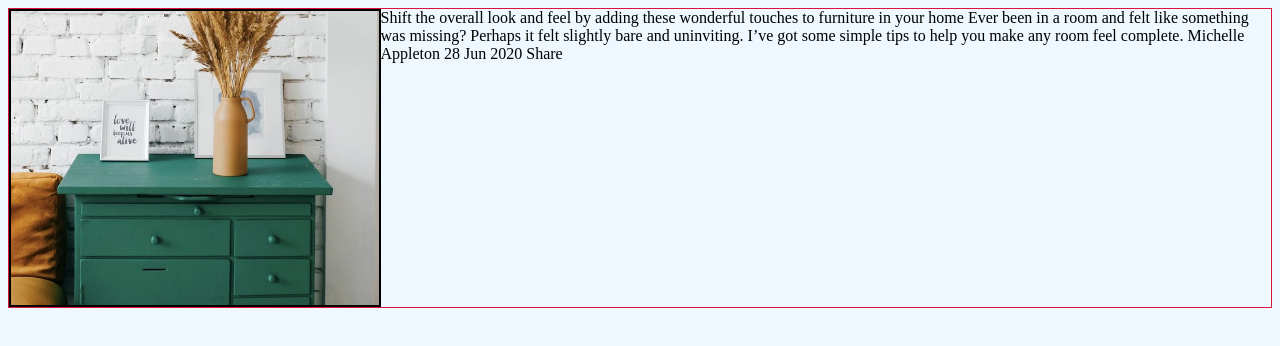
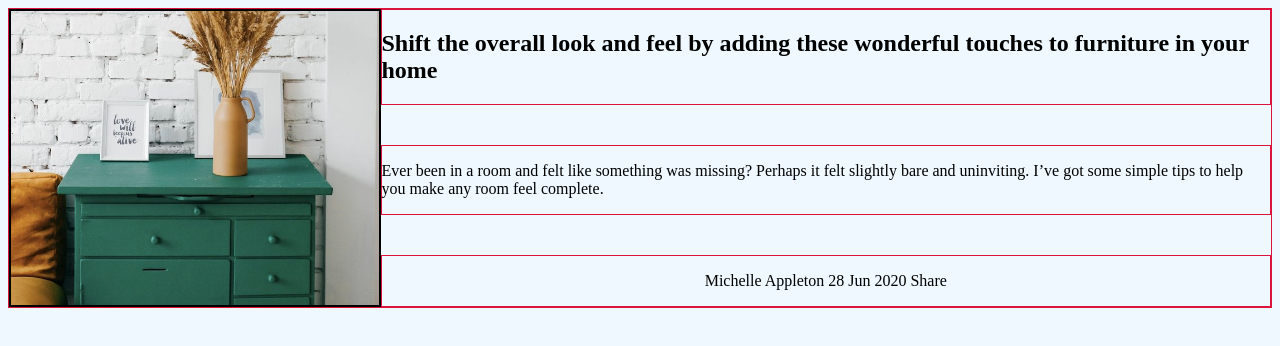
Before and after one commit to Stephen-Roach/Article-preview-component, a plain HTML site: page index.html in a window 1280 px wide. Drawn offline with Linux system fonts and the light colour scheme.

Commit message:
splits page in 2 container

```diff
--- a/index.html
+++ b/index.html
@@ -23,11 +23,22 @@
         <img class="img" src="./images/drawers.jpg" alt="Image of drawers" />
       </div>
       <div class="main-container-right">
-        Shift the overall look and feel by adding these wonderful touches to
-        furniture in your home Ever been in a room and felt like something was
-        missing? Perhaps it felt slightly bare and uninviting. I’ve got some
-        simple tips to help you make any room feel complete. Michelle Appleton
-        28 Jun 2020 Share
+        <div class="right-top">
+          <h2>
+            Shift the overall look and feel by adding these wonderful touches to
+            furniture in your home
+          </h2>
+        </div>
+        <div class="right-middle">
+          <p>
+            Ever been in a room and felt like something was missing? Perhaps it
+            felt slightly bare and uninviting. I’ve got some simple tips to help
+            you make any room feel complete.
+          </p>
+        </div>
+        <div class="right-bottom">
+          <p>Michelle Appleton 28 Jun 2020 Share</p>
+        </div>
       </div>
     </div>
   </body>
--- a/style.css
+++ b/style.css
@@ -18,7 +18,32 @@ body {
   align-items: center;
   border: 2px black solid;
 }
-
 .img {
   height: 100%;
 }
+
+.main-container-right {
+  display: flex;
+  flex-direction: column;
+  justify-content: space-between;
+}
+
+.right-top {
+  display: flex;
+  justify-content: center;
+  align-items: center;
+  border: 1px crimson solid;
+}
+
+.right-middle {
+  display: flex;
+  justify-content: center;
+  align-items: center;
+  border: 1px crimson solid;
+}
+.right-bottom {
+  display: flex;
+  justify-content: center;
+  align-items: center;
+  border: 1px crimson solid;
+}
```
